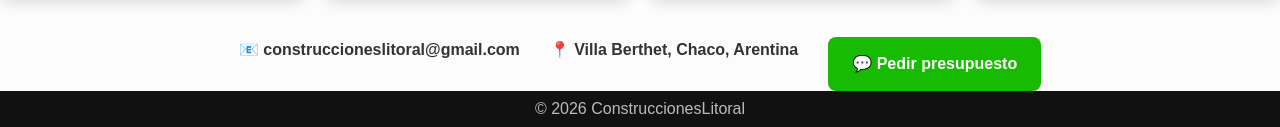
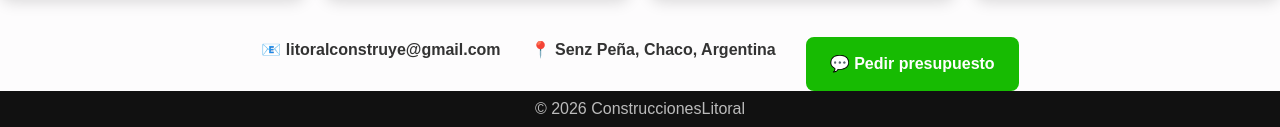
Before and after one commit to GYTMV/comercial, a plain HTML site: page index.html in a window 1280 px wide. Shown: the part 1434-1561 px from the top of the page. Drawn offline with Linux system fonts and the light colour scheme.

Commit message:
Add files via upload

```diff
--- a/index.html
+++ b/index.html
@@ -134,8 +134,8 @@
 
 <div class="contacto-inline">
 
-    <span>📧 construccioneslitoral@gmail.com</span>
-    <span>📍 Villa Berthet, Chaco, Arentina</span>
+    <span>📧 litoralconstruye@gmail.com</span>
+    <span>📍 Senz Peña, Chaco, Argentina</span>
     <a class="button" href="https://wa.me/5493644738887?text=Hola%20Construcciones%20Litoral,%20quisiera%20pedir%20un%20presupuesto." target="_blank">
             💬 Pedir presupuesto
     </a>
```
